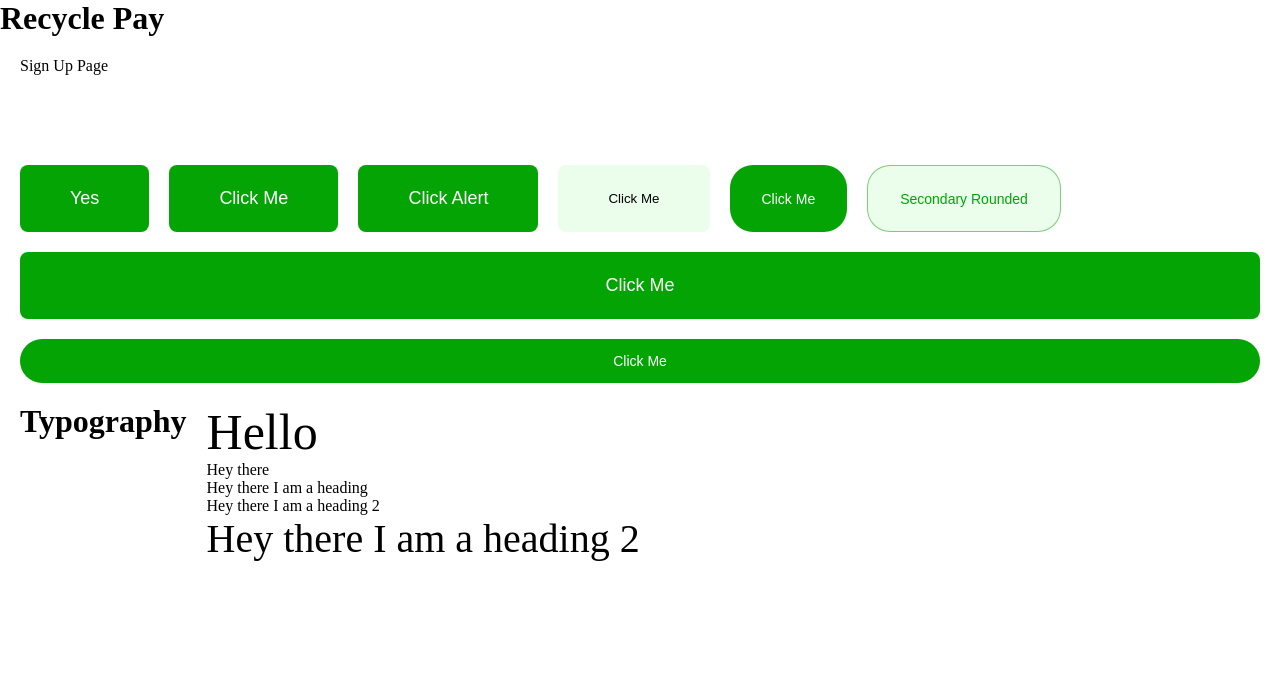
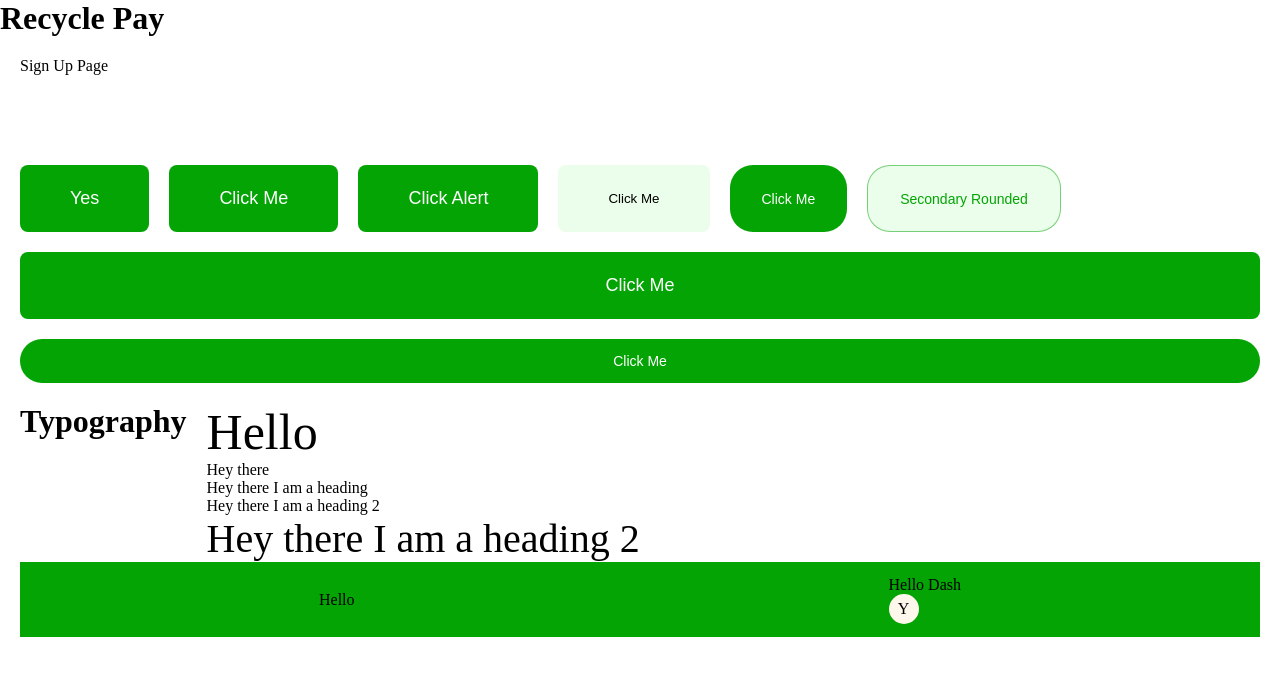
Before and after one commit to teddyrugged/Recycle-pay-react-app, a React (Create React App) app: page / in a window 1280 px wide. Shown: the top 676 px of the page. Built offline with nearby package versions, Linux system fonts and the light colour scheme.

Commit message:
added name-icon

```diff
--- a/src/components/compounds/DashHeader/index.jsx
+++ b/src/components/compounds/DashHeader/index.jsx
@@ -0,0 +1,12 @@
+import './style.css';
+import { Text } from '../../elements';
+
+export const DashHeader = () => (
+  <div className="dash-navbar">
+    <div>Hello</div>
+    <div>
+      <Text text="Hello Dash" />
+      <span className="name-icon">Y</span>
+    </div>
+  </div>
+);
--- a/src/components/compounds/DashHeader/style.css
+++ b/src/components/compounds/DashHeader/style.css
@@ -0,0 +1,18 @@
+.dash-navbar {
+  height: 75px;
+  background-color: #04a405;
+  display: flex;
+  align-items: center;
+  justify-content: space-around;
+  padding: 1rem 2rem;
+}
+
+.name-icon {
+  display: flex;
+  align-items: center;
+  justify-content: center;
+  height: 30px;
+  width: 30px;
+  background-color: #fef7ec;
+  border-radius: 50%;
+}
--- a/src/components/compounds/index.js
+++ b/src/components/compounds/index.js
@@ -0,0 +1 @@
+export * from './DashHeader';
--- a/src/pages/Auth/SignUpPage/index.jsx
+++ b/src/pages/Auth/SignUpPage/index.jsx
@@ -1,5 +1,5 @@
 import React from 'react';
-import { Button, Text } from 'components';
+import { Button, Text, DashHeader } from 'components';
 
 export const SignUpPage = () => (
   <div
@@ -39,5 +39,6 @@ export const SignUpPage = () => (
         <Text.Heading size={40} weight={500} text="Hey there I am a heading 2" />
       </div>
     </div>
+    <DashHeader />
   </div>
 );
```
Also changed, not shown: 1 other file (tests, documents, lock files or other folders).
